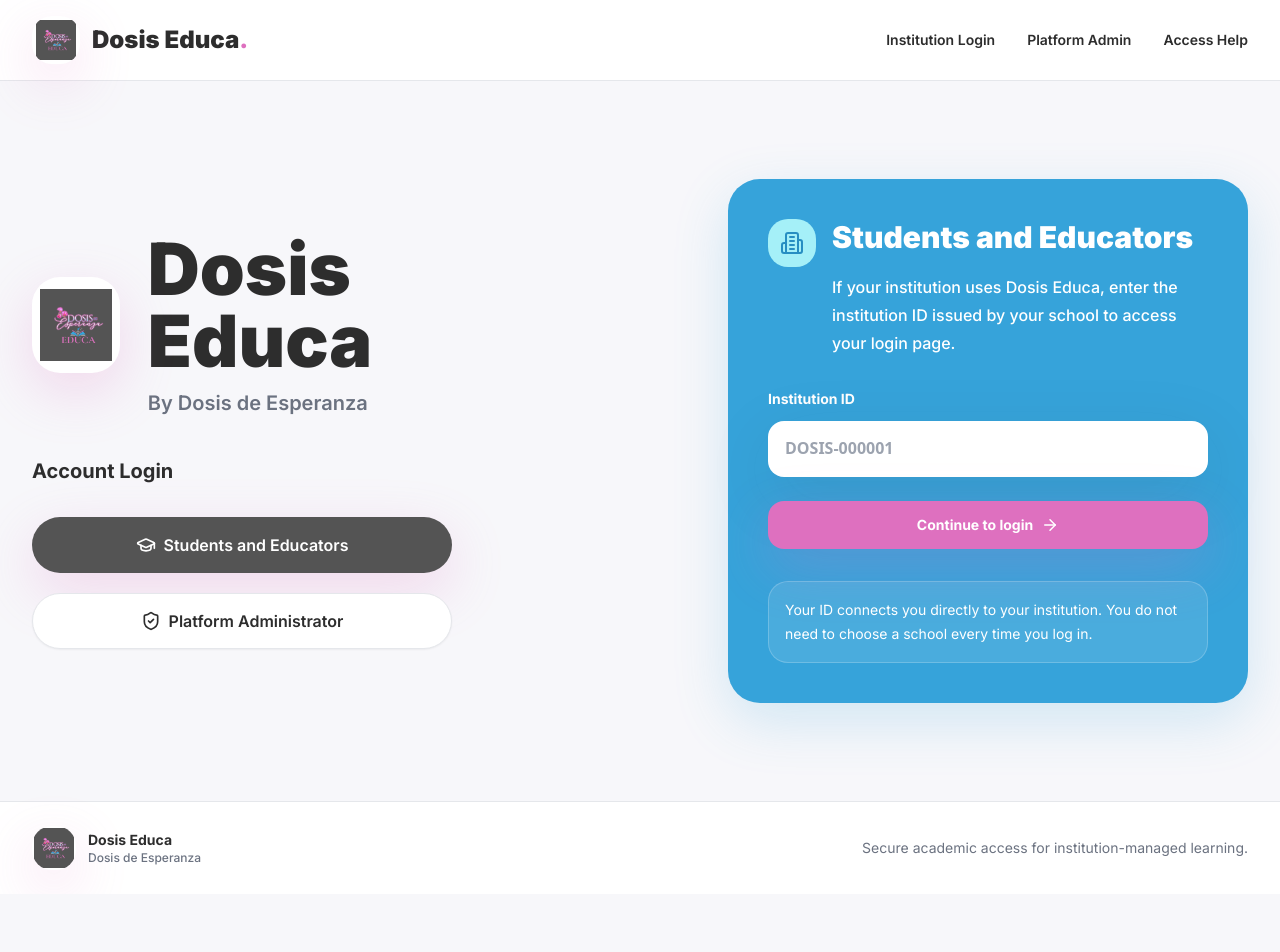
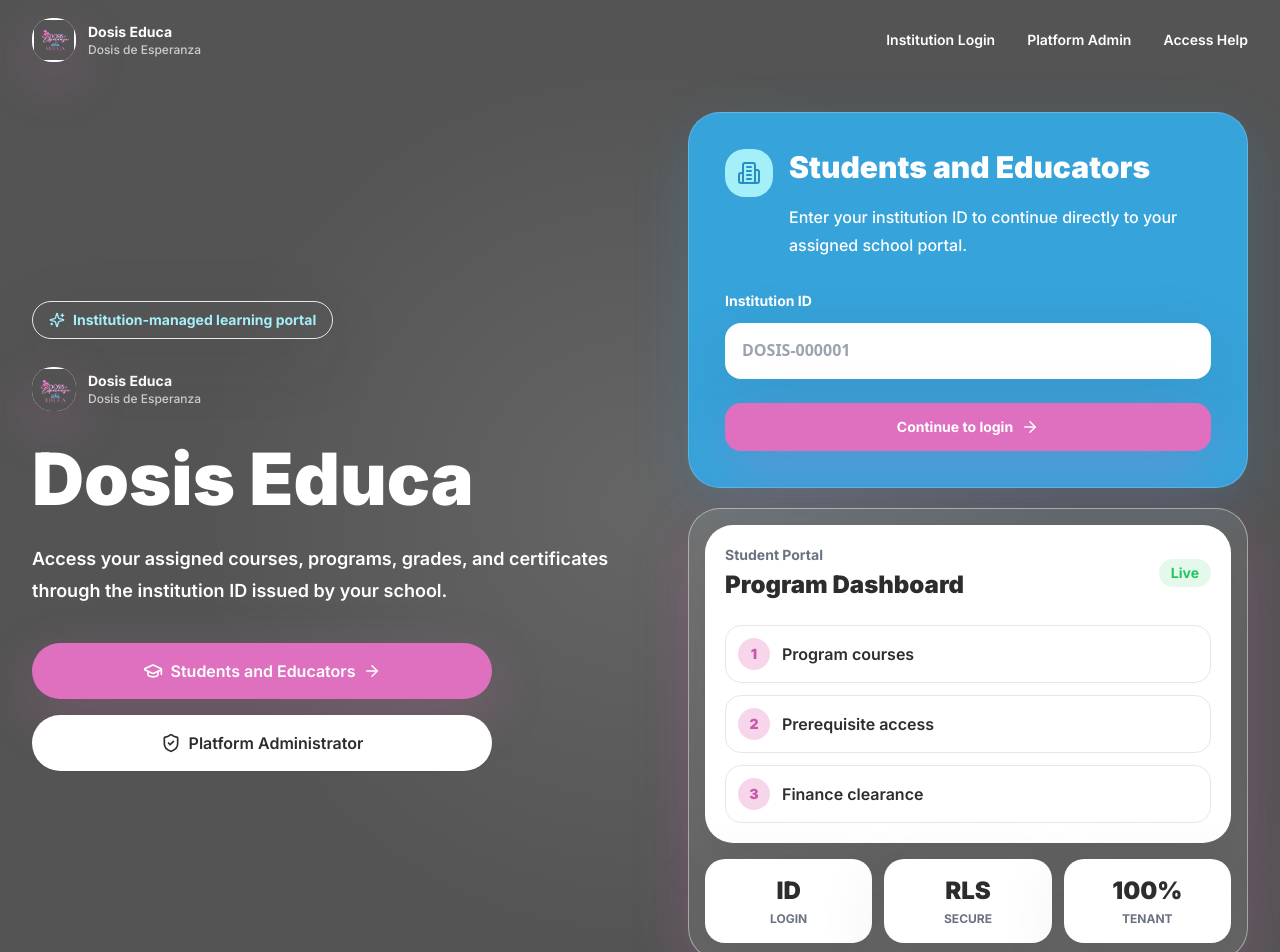
Before and after one commit to angelruizstudio-cpu/KTG-LMS, a Next.js app: page / in a window 1280 px wide. Shown: the top 952 px of the page. Before the commit the page ends 894 px from the top, so only its background shows below. Built offline with nearby package versions, Linux system fonts and the light colour scheme.

Commit message:
restore-premium-home-background

```diff
--- a/src/app/page.tsx
+++ b/src/app/page.tsx
@@ -1,5 +1,4 @@
-import { ArrowRight, Building2, GraduationCap, ShieldCheck } from "lucide-react";
-import Image from "next/image";
+import { ArrowRight, Building2, GraduationCap, ShieldCheck, Sparkles } from "lucide-react";
 import Link from "next/link";
 
 import { BrandLogo } from "@/components/brand-logo";
@@ -7,60 +6,67 @@ import { LinkButton } from "@/components/ui/link-button";
 
 export default function HomePage() {
   return (
-    <main className="min-h-screen bg-surface text-text-primary">
-      <header className="border-b border-border bg-surface">
+    <main className="min-h-screen bg-sidebar text-text-inverse">
+      <header className="absolute inset-x-0 top-0 z-20">
         <div className="mx-auto flex h-20 max-w-7xl items-center justify-between px-5 sm:px-8">
           <Link className="flex items-center gap-3" href="/">
-            <span className="relative size-12 overflow-hidden rounded-2xl bg-surface shadow-glow">
-              <Image alt="Dosis Educa" className="object-contain p-1" fill priority src="/brand/dosis-educa.png" />
-            </span>
-            <span className="text-2xl font-black tracking-normal text-text-primary">
-              Dosis Educa<span className="text-primary">.</span>
-            </span>
+            <BrandLogo inverse />
           </Link>
-          <nav className="hidden items-center gap-8 text-sm font-semibold text-text-primary md:flex">
-            <Link className="hover:text-primary-hover" href="/auth/login">
+          <nav className="hidden items-center gap-8 text-sm font-semibold text-text-inverse/85 md:flex">
+            <Link className="transition hover:text-accent" href="/auth/login">
               Institution Login
             </Link>
-            <Link className="hover:text-primary-hover" href="/platform/login">
+            <Link className="transition hover:text-accent" href="/platform/login">
               Platform Admin
             </Link>
-            <Link className="hover:text-primary-hover" href="/auth/register">
+            <Link className="transition hover:text-accent" href="/auth/register">
               Access Help
             </Link>
           </nav>
         </div>
       </header>
 
-      <section className="bg-background">
-        <div className="mx-auto grid min-h-[calc(100vh-5rem)] max-w-7xl items-center gap-12 px-5 py-14 sm:px-8 lg:grid-cols-[1fr_0.95fr]">
-          <div className="mx-auto w-full max-w-[520px] lg:mx-0">
-            <div className="mb-10 flex items-center justify-center gap-7 lg:justify-start">
-              <span className="relative size-24 overflow-hidden rounded-3xl bg-surface shadow-glow">
-                <Image alt="Dosis Educa" className="object-contain p-2" fill priority src="/brand/dosis-educa.png" />
-              </span>
-              <div>
-                <h1 className="text-5xl font-black leading-none text-text-primary sm:text-7xl">Dosis Educa</h1>
-                <p className="mt-3 text-xl font-semibold text-text-secondary">By Dosis de Esperanza</p>
-              </div>
+      <section className="relative min-h-screen overflow-hidden">
+        <div className="absolute inset-0 bg-sidebar" />
+        <div className="absolute -left-24 top-0 size-[34rem] rounded-full bg-primary/25 blur-[110px]" />
+        <div className="absolute -right-20 top-0 size-[32rem] rounded-full bg-secondary/25 blur-[115px]" />
+        <div className="absolute bottom-0 left-1/2 size-[28rem] -translate-x-1/2 rounded-full bg-mauve/25 blur-[120px]" />
+        <div className="absolute inset-0 bg-[radial-gradient(circle_at_center,rgba(255,255,255,0.10),transparent_55%)]" />
+
+        <div className="relative mx-auto grid min-h-screen max-w-7xl items-center gap-12 px-5 pb-12 pt-28 sm:px-8 lg:grid-cols-[1fr_0.96fr]">
+          <div className="mx-auto w-full max-w-[620px] lg:mx-0">
+            <div className="mb-7 inline-flex items-center gap-2 rounded-full border border-accent/70 bg-sidebar-hover/70 px-4 py-2 text-sm font-bold text-accent shadow-soft backdrop-blur">
+              <Sparkles size={16} />
+              Institution-managed learning portal
             </div>
 
-            <div className="max-w-[420px]">
-              <h2 className="text-xl font-bold text-text-primary">Account Login</h2>
-              <div className="mt-8 grid gap-5">
-                <LinkButton className="h-14 rounded-full bg-sidebar text-base hover:bg-sidebar-hover" href="/auth/login" size="lg">
+            <BrandLogo className="mb-8" imageClassName="h-12 w-12" inverse />
+            <h1 className="text-6xl font-black leading-none text-text-inverse sm:text-7xl">Dosis Educa</h1>
+            <p className="mt-7 max-w-2xl text-lg font-semibold leading-8 text-text-inverse/78">
+              Access your assigned courses, programs, grades, and certificates through the institution ID issued by your
+              school.
+            </p>
+
+            <div className="mt-9 grid max-w-[460px] gap-4">
+              <LinkButton className="h-14 rounded-full bg-primary text-base hover:bg-primary-hover" href="/auth/login" size="lg">
                 <GraduationCap size={20} />
                 Students and Educators
+                <ArrowRight size={18} />
               </LinkButton>
-                <LinkButton className="h-14 rounded-full text-base" href="/platform/login" size="lg" variant="secondary">
+              <LinkButton
+                className="h-14 rounded-full border-white/70 bg-surface text-base hover:border-accent hover:bg-secondary-light"
+                href="/platform/login"
+                size="lg"
+                variant="secondary"
+              >
                 <ShieldCheck size={20} />
                 Platform Administrator
               </LinkButton>
             </div>
           </div>
-          </div>
 
-          <aside className="rounded-[2rem] bg-secondary p-8 text-text-inverse shadow-blueglow sm:p-10 lg:ml-auto lg:w-[520px]">
+          <div className="grid gap-5 lg:ml-auto lg:w-[560px]">
+            <aside className="rounded-[2rem] border border-white/20 bg-secondary p-7 text-text-inverse shadow-blueglow sm:p-9">
               <div className="flex items-start gap-4">
                 <span className="grid size-12 shrink-0 place-items-center rounded-2xl bg-accent text-secondary-hover">
                   <Building2 size={24} />
@@ -68,8 +74,7 @@ export default function HomePage() {
                 <div>
                   <h2 className="text-3xl font-black leading-tight text-text-inverse">Students and Educators</h2>
                   <p className="mt-4 text-base font-medium leading-7 text-text-inverse/90">
-                  If your institution uses Dosis Educa, enter the institution ID issued by your school to access your
-                  login page.
+                    Enter your institution ID to continue directly to your assigned school portal.
                   </p>
                 </div>
               </div>
@@ -92,20 +97,44 @@ export default function HomePage() {
                   <ArrowRight size={18} />
                 </button>
               </form>
+            </aside>
 
-            <div className="mt-8 rounded-2xl border border-white/20 bg-white/10 p-4 text-sm leading-6 text-text-inverse/90">
-              Your ID connects you directly to your institution. You do not need to choose a school every time you log in.
+            <div className="rounded-[2rem] border border-white/45 bg-white/10 p-4 shadow-glow backdrop-blur">
+              <div className="rounded-3xl bg-surface p-5 text-text-primary shadow-soft">
+                <div className="flex items-center justify-between">
+                  <div>
+                    <p className="text-sm font-bold text-text-secondary">Student Portal</p>
+                    <h2 className="mt-1 text-2xl font-black text-text-primary">Program Dashboard</h2>
                   </div>
-          </aside>
+                  <span className="rounded-full bg-success-light px-3 py-1 text-sm font-bold text-success">Live</span>
+                </div>
+                <div className="mt-6 grid gap-3">
+                  {["Program courses", "Prerequisite access", "Finance clearance"].map((item, index) => (
+                    <div key={item} className="flex items-center gap-3 rounded-xl border border-border p-3">
+                      <span className="grid size-8 place-items-center rounded-xl bg-primary-light text-sm font-black text-primary-hover">
+                        {index + 1}
+                      </span>
+                      <span className="font-semibold text-text-primary">{item}</span>
+                    </div>
+                  ))}
+                </div>
+              </div>
+              <div className="mt-4 grid grid-cols-3 gap-3">
+                {[
+                  ["ID", "Login"],
+                  ["RLS", "Secure"],
+                  ["100%", "Tenant"]
+                ].map(([value, label]) => (
+                  <div key={label} className="rounded-2xl bg-surface p-4 text-center shadow-soft">
+                    <p className="text-2xl font-black text-text-primary">{value}</p>
+                    <p className="mt-1 text-xs font-bold uppercase text-text-secondary">{label}</p>
+                  </div>
+                ))}
+              </div>
+            </div>
+          </div>
         </div>
       </section>
-
-      <footer className="border-t border-border bg-surface">
-        <div className="mx-auto flex max-w-7xl flex-col gap-3 px-5 py-6 text-sm text-text-secondary sm:px-8 md:flex-row md:items-center md:justify-between">
-          <BrandLogo />
-          <p>Secure academic access for institution-managed learning.</p>
-        </div>
-      </footer>
     </main>
   );
 }
```
Lines whose indentation alone changed are shown as unchanged.
